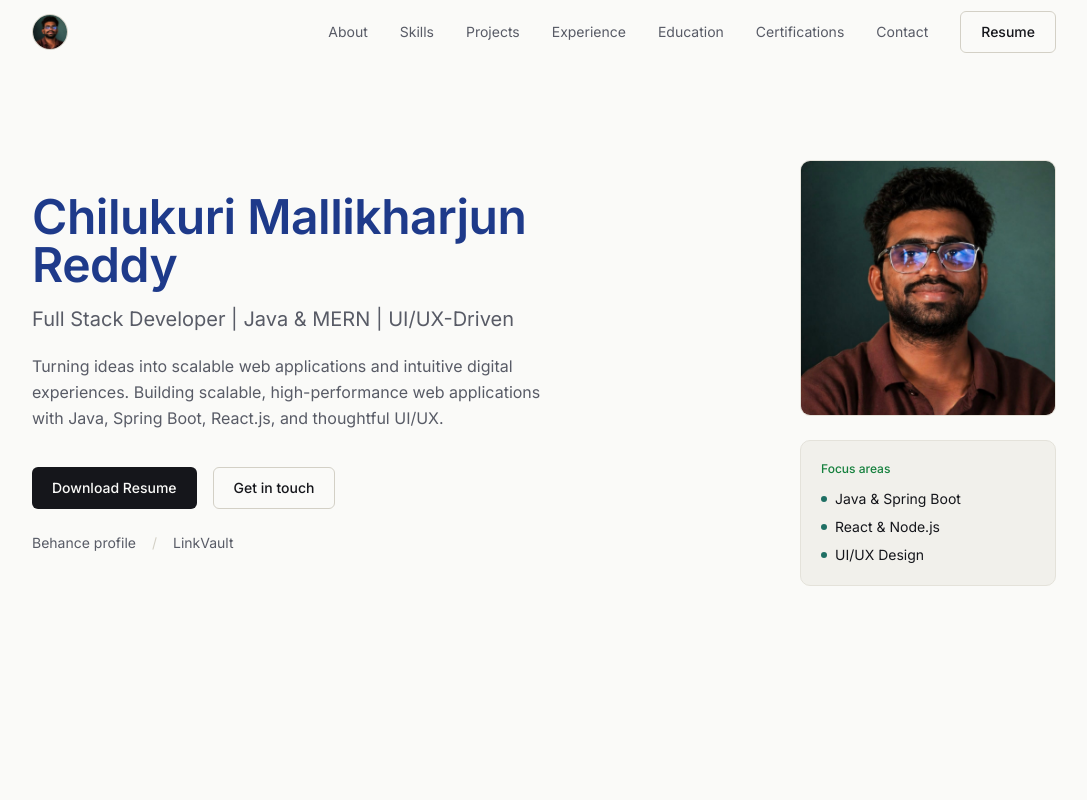
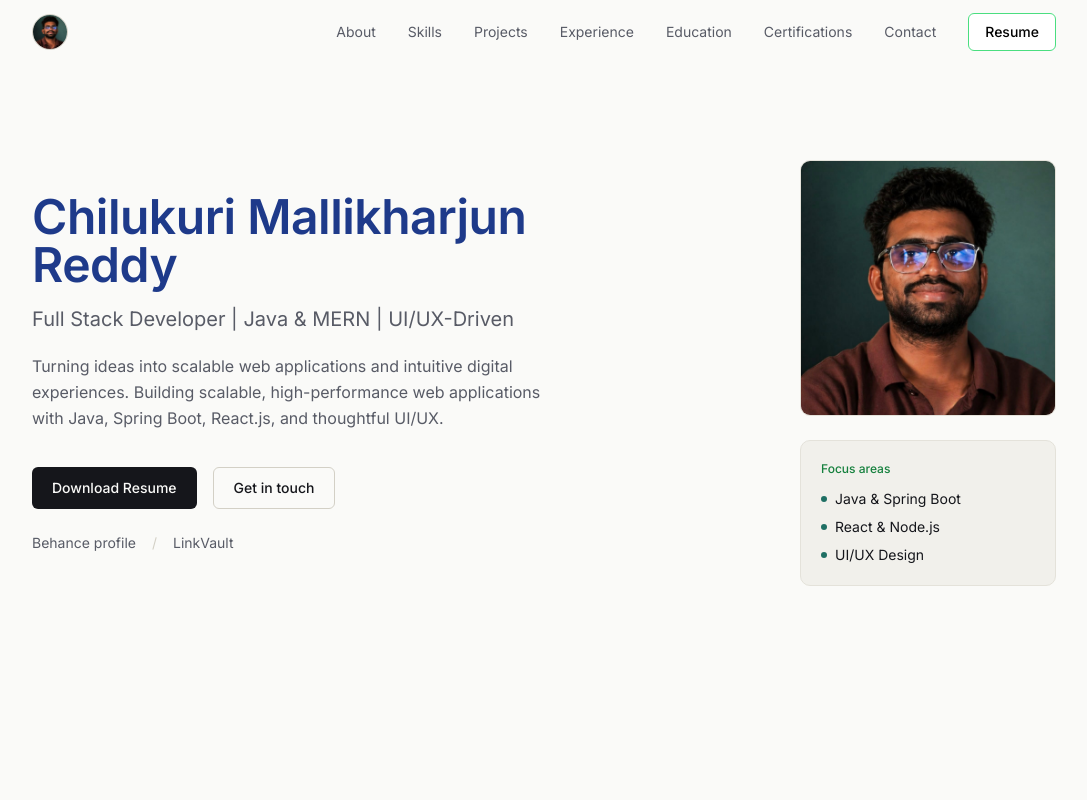
Before and after one commit to MALLIKHARJUNCH-02/Mallikharjun-Reddy-Portfolio, a React (Vite) app: page / in a window 1280 px wide. Shown: the top 800 px of the page, without its empty margins (96-1183 px from the left). Built offline with nearby package versions, Linux system fonts and the light colour scheme; a web font is replaced by a local one.

Commit message:
Updated Resume

```diff
--- a/src/components/Navbar.jsx
+++ b/src/components/Navbar.jsx
@@ -60,9 +60,14 @@ export default function Navbar() {
               {link.label}
             </Link>
           ))}
-          <Button href="/Mallikharjun_Resume.pdf" download variant="outline" className="text-sm py-2">
+          <a
+            href="https://mallikharjun-resume.vercel.app/"
+            target="_blank"
+            rel="noopener noreferrer"
+            className="inline-flex items-center justify-center rounded-md border border-green-400 bg-white px-4 py-2 text-sm font-medium text-black transition-colors duration-200 hover:bg-green-50 hover:text-green-500 hover:border-black"
+          >
             Resume
-          </Button>
+          </a>
         </div>
 
         <button
```
Also changed, not shown: 1 other file (tests, documents, lock files or other folders).
